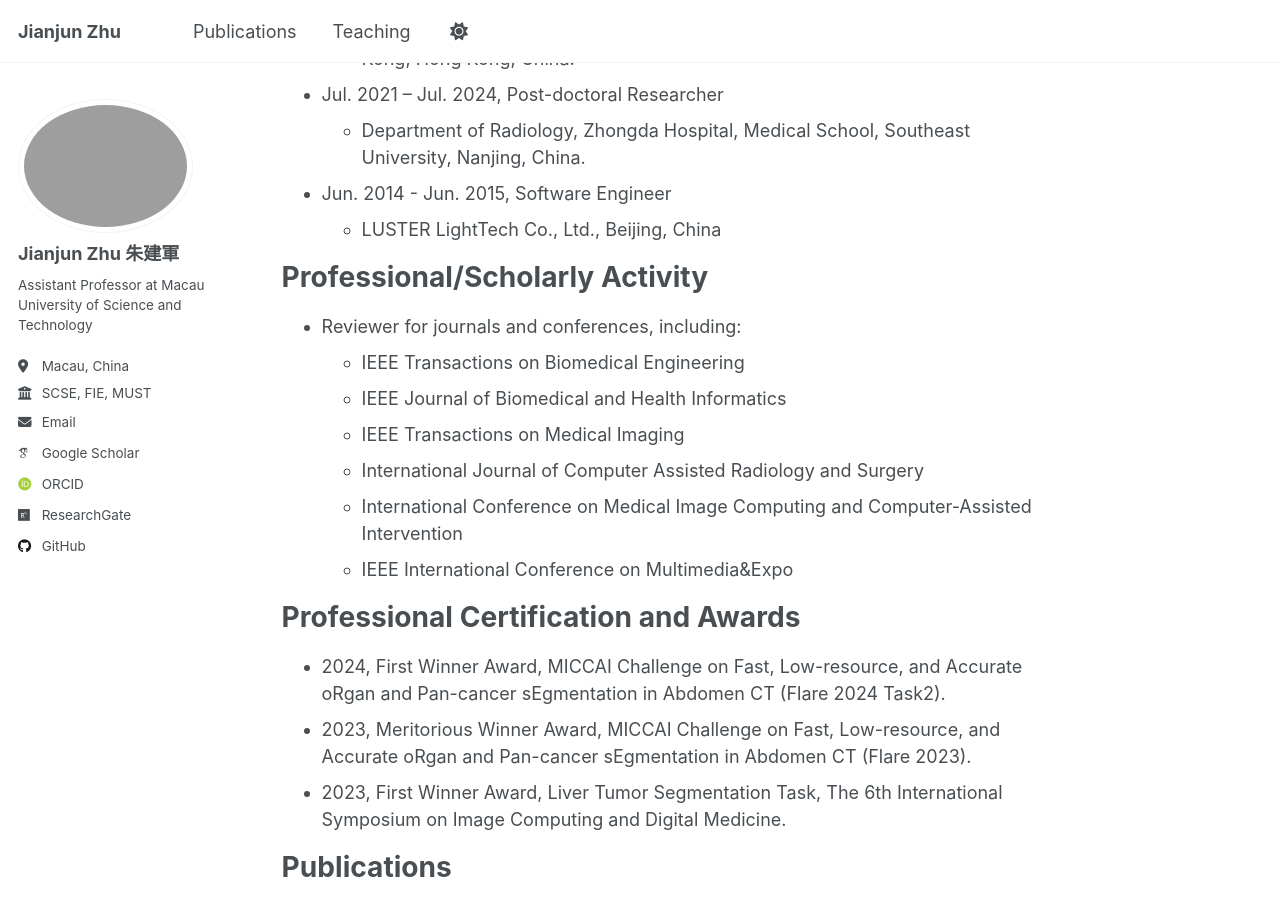
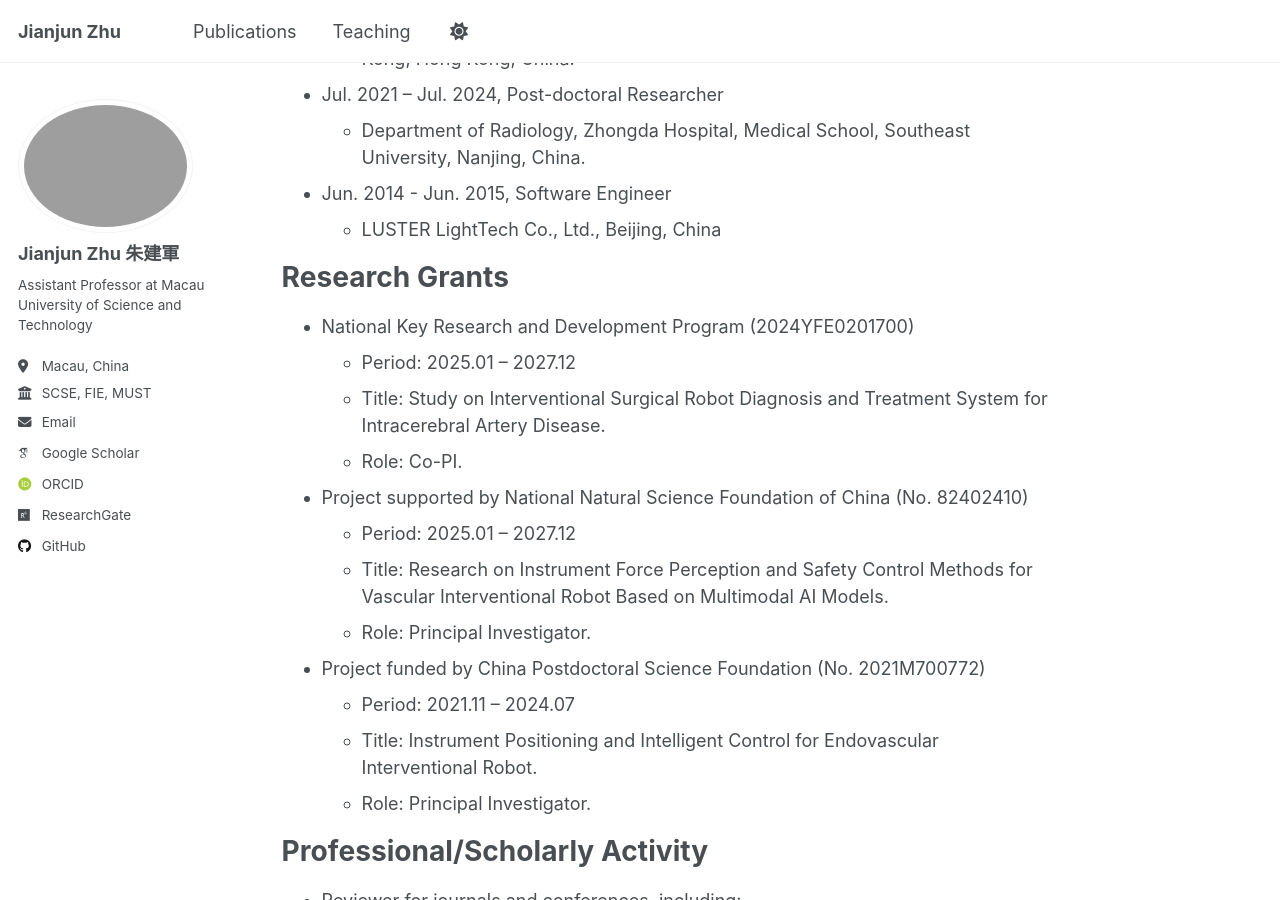
Before and after one commit to JianjunZhu/JianjunZhu.github.io, a Jekyll site: the page built from _pages/about.md, in a window 1280 px wide and 900 px high, scrolled down 691 px. Built offline with Jekyll 4.4.1, drawn with Linux system fonts in a browser that asks for light colours; some web fonts are replaced; a script that is not in the unit is left out.

Commit message:
Update about.md

```diff
--- a/_pages/about.md
+++ b/_pages/about.md
@@ -38,6 +38,24 @@ Work experience
 * Jun. 2014 - Jun. 2015, Software Engineer
   * LUSTER LightTech Co., Ltd., Beĳing, China
 
+Research Grants
+======
+* National Key Research and Development Program (2024YFE0201700)
+  * Period: 2025.01 – 2027.12
+  * Title: Study on Interventional Surgical Robot Diagnosis and Treatment System for Intracerebral Artery Disease.
+  * Role: Co-PI.
+
+* Project supported by National Natural Science Foundation of China (No. 82402410)
+  * Period: 2025.01 – 2027.12
+  * Title: Research on Instrument Force Perception and Safety Control Methods for Vascular Interventional Robot Based on Multimodal AI Models.
+  * Role: Principal Investigator.
+
+* Project funded by China Postdoctoral Science Foundation (No. 2021M700772)
+  * Period: 2021.11 – 2024.07
+  * Title: Instrument Positioning and Intelligent Control for Endovascular Interventional Robot.
+  * Role: Principal Investigator.
+
+
 Professional/Scholarly Activity
 ======
 * Reviewer for journals and conferences, including:
```
